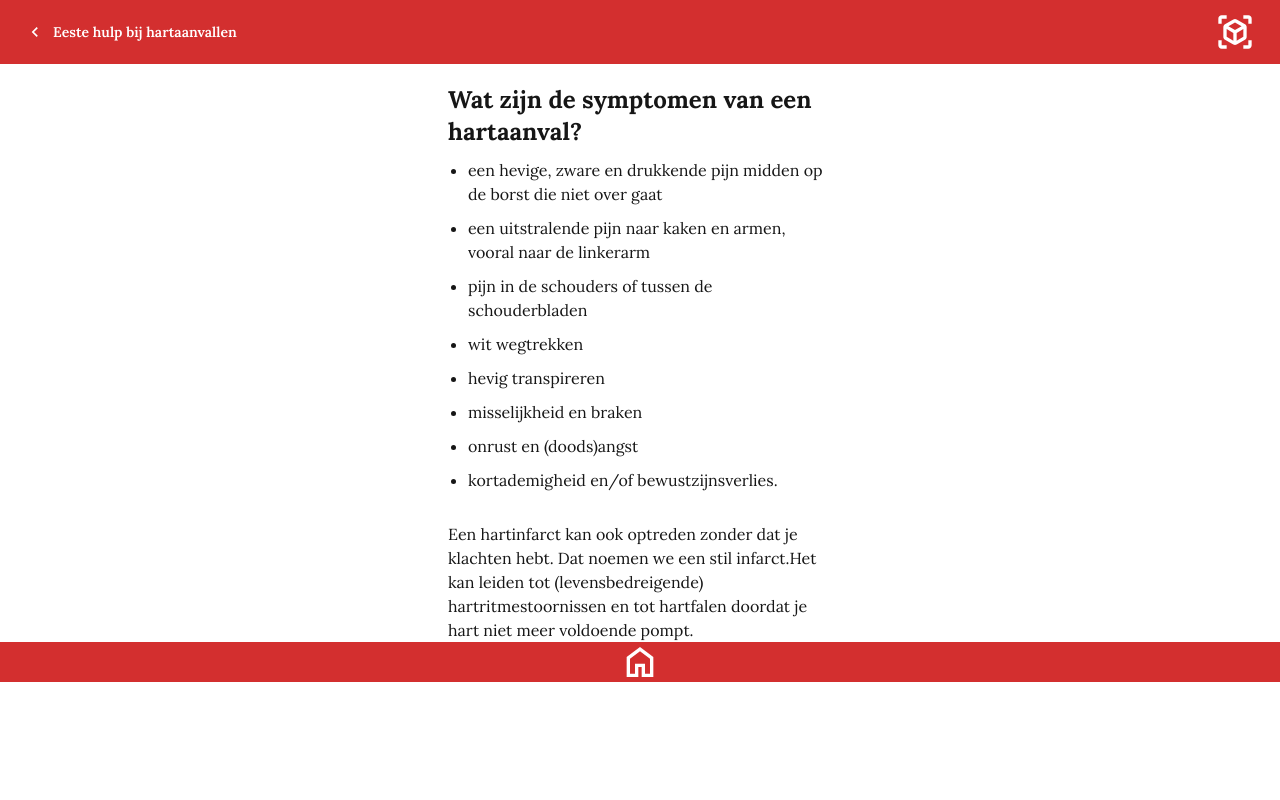
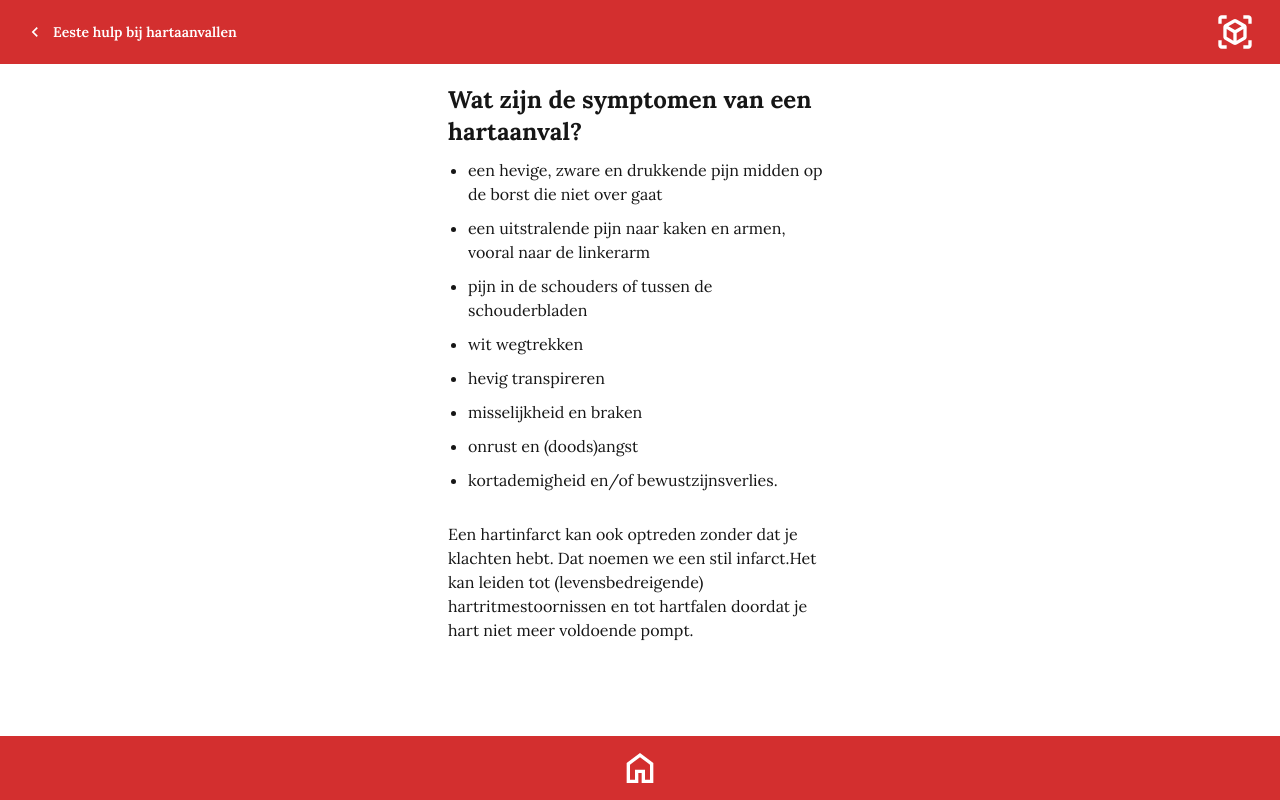
Before and after one commit to IsmailYaman/cp-ar, a Next.js app: page /ehbo/symptomen in a window 1280 px wide. Built offline with nearby package versions, Linux system fonts and the light colour scheme.

Commit message:
Finished the web component of the  application

```diff
--- a/app/aed/page.tsx
+++ b/app/aed/page.tsx
@@ -27,9 +27,9 @@ const AedHome: React.FC = () => {
     const hasNext = currentAedIndex < aed.length - 1; // Determine if there is a next item
 
     return (
-        <>
+        <div className="flex flex-col h-screen">
             <Header title="AED training" />
-            <div className="w-96 mx-auto flex flex-col h-screen">
+            <div className="w-96 mx-auto flex-grow">
                 <div className="pt-5">
                     <h1 className="text-3xl">Wanneer moet je een AED gebruiken?</h1>
                     <p className="pt-2.5">
@@ -70,23 +70,25 @@ const AedHome: React.FC = () => {
                     )}
                 </div>
             </div>
-            {!hasNext && (
-                <div className="fixed inset-x-0 bottom-0 flex flex-col items-center pb-4 z-10">
-                    <a href="/aed" className="btn btn-primary w-full max-w-xs text-center">
+            {!hasNext ? ( // Use the variable hasNext
+                <div className="container w-96 mx-auto flex flex-col items-center pb-4 z-10">
+                    <a href="/aed" className="btn btn-primary btn-block text-center">
                         Eerste hulp bij hartaanvallen
                     </a>
-                    <a href="/" className="btn btn-secondary w-full max-w-xs my-3 text-center">
+                    <a href="/" className="btn btn-secondary btn-block my-3 text-center">
                         Terug naar hoofdmenu
                     </a>
                 </div>
+            ) : (
+                ""
             )}
             <Navbar
-                goToNextHandeling={goToNextAed}
-                goToPreviousHandeling={goToPreviousAed}
+                goToNextStep={goToNextAed}
+                goToPreviousStep={goToPreviousAed}
                 hasPrevious={currentAedIndex > 0}
                 hasNext={hasNext}
             />
-        </>
+        </div>
     );
 };
 
--- a/app/components/navbar.tsx
+++ b/app/components/navbar.tsx
@@ -2,35 +2,44 @@ import React from "react";
 import Image from "next/image";
 
 interface NavbarProps {
-    goToNextHandeling?: () => void;
-    goToPreviousHandeling?: () => void;
+    goToNextStep?: () => void;
+    goToPreviousStep?: () => void;
     hasPrevious?: boolean;
     hasNext?: boolean;
 }
 
-const Navbar: React.FC<NavbarProps> = ({ goToNextHandeling, goToPreviousHandeling, hasPrevious, hasNext }) => {
+const Navbar: React.FC<NavbarProps> = ({ goToNextStep, goToPreviousStep, hasPrevious, hasNext }) => {
     return (
         <>
-            <div className="bg-primary flex justify-between">
-                <button onClick={goToPreviousHandeling}>
+            <div className="bg-primary flex py-3 justify-between items-center text-center">
+                <button onClick={goToPreviousStep} className={`flex-grow ${!hasPrevious ? "invisible" : ""}`}>
                     <Image
                         src={"/img/back.svg"}
-                        className={`${!hasPrevious ? "invisible" : ""}`}
                         width={40}
                         height={40}
                         alt="back"
+                        className="mx-auto"
+                        layout="intrinsic"
                     />
                 </button>
-                <a href="/">
-                    <Image src={"/img/home.svg"} width={40} height={40} alt="home" />
+                <a href="/" className="flex-grow">
+                    <Image
+                        src={"/img/home.svg"}
+                        width={40}
+                        height={40}
+                        alt="home"
+                        className="mx-auto"
+                        layout="intrinsic"
+                    />
                 </a>
-                <button onClick={goToNextHandeling}>
+                <button onClick={goToNextStep} className={`flex-grow ${!hasNext ? "invisible" : ""}`}>
                     <Image
                         src={"/img/next.svg"}
-                        className={`${!hasNext ? "invisible" : ""}`}
                         width={40}
                         height={40}
                         alt="next"
+                        className="mx-auto"
+                        layout="intrinsic"
                     />
                 </button>
             </div>
--- a/app/data/data.tsx
+++ b/app/data/data.tsx
@@ -112,37 +112,39 @@ export const aed = [
     },
     {
         id: 2,
-        title: "2. Bel of laat 112 bellen",
+        title: "1. Voorbereiding van het AED",
         description: [
-            "Vraag om een ambulance en vertel dat er een slachtoffer bewusteloos is.",
-            "Zet de telefoon op luidspreken en leg deze bij je in de buurt. De hulpverlener aan de telefoon zal je door de reanimatie begeleiden.",
-            "Laat een AED halen door een omstander. Is er geen omstander? Alleen als een AED binnen je bereik is, pak je de AED. Laat de slachtoffer zonodig even alleen.",
+            "Ontbloot de borstkas van de slachtoffer: onderbreek de borstcompressies zo kort mogelijk",
+            "Activeer de AED.",
         ],
         image: ["/img/aed/2.jpg", "/img/aed/3.jpg"],
     },
     {
         id: 3,
-        title: "3. Controleer de ademhaling",
+        title: "2. Plaats de pads op de borst van de slachtoffer",
         description: [
-            "Til de kin op door twee vingers onder de kin te plaatsen en het hoofd naar achteren te kantelen.",
-            "Kijk, terwijl je de kin omhoog houdt naar de borstkast om te zien of deze omhoog komt.",
-            "Luister of je een ademhaling hoort en voel of je adem langs je wang voelt gaan.",
-            "Hoor je geen ademhaling? Start dan met reanimeren.",
+            "Plaats de pads op de borst van de slachtoffer",
+            "Zorg ervoor dat ze op de juiste kant worden geplaats, zoals aangegeven op de pad.",
+            "Zorg ervoor dat niemand het slachtoffer aanraakt.",
         ],
         image: "/img/aed/4.jpg",
     },
     {
         id: 4,
-        title: "4. Begin met reanimatie",
-        description: ["Plaats de slachtoffer op zijn rug."],
+        title: "3. Druk op “analyseren” op het AED",
+        description: [
+            "Het AED zal een analyse doen van het slachtoffer.",
+            "Als een schok nodig is, informeert de machine je.",
+            "Zorg ervoor dat niemand het slachtoffer aanraakt.",
+        ],
         image: "/img/aed/5.jpg",
     },
     {
         id: 5,
-        title: "4. Begin met reanimatie",
+        title: "4. Check de slachtoffer",
         description: [
-            "Plaats de slachtoffer op zijn rug.",
-            "Plaats de onderkant van je ene hand op de borst van het slachtoffer.",
+            "Verwijder de pads niet een ga door met reanimeren. Doe dit voor 5 cyclussen voordat je het AED opnieuw gebruikt.",
+            "Check of de pads nog op hun plaats zitten."
         ],
         image: "/img/aed/6.jpg",
     },
--- a/app/ehbo/handelingen/page.tsx
+++ b/app/ehbo/handelingen/page.tsx
@@ -15,11 +15,11 @@ interface Handeling {
 const Handelingen: React.FC = () => {
     const [currentHandelingIndex, setCurrentHandelingIndex] = useState<number>(0);
 
-    const goToNextHandeling = (): void => {
+    const goToNextStep = (): void => {
         setCurrentHandelingIndex((prevIndex) => Math.min(prevIndex + 1, handelingen.length - 1));
     };
 
-    const goToPreviousHandeling = (): void => {
+    const goToPreviousStep = (): void => {
         setCurrentHandelingIndex((prevIndex) => Math.max(prevIndex - 1, 0));
     };
 
@@ -27,7 +27,6 @@ const Handelingen: React.FC = () => {
     const hasNext = currentHandelingIndex < handelingen.length - 1; // Declare the variable hasNext
 
     return (
-        <>
             <div className="flex flex-col h-screen">
                 <Header title="Eerste hulp bij hartaanvallen" />
                 <div className="w-96 mx-auto flex-grow">
@@ -72,13 +71,12 @@ const Handelingen: React.FC = () => {
                     ""
                 )}
                 <Navbar
-                    goToNextHandeling={goToNextHandeling}
-                    goToPreviousHandeling={goToPreviousHandeling}
+                    goToNextStep={goToNextStep}
+                    goToPreviousStep={goToPreviousStep}
                     hasPrevious={currentHandelingIndex > 0}
                     hasNext={currentHandelingIndex < handelingen.length - 1}
                 />
             </div>
-        </>
     );
 };
 
--- a/app/ehbo/oorzaken/page.tsx
+++ b/app/ehbo/oorzaken/page.tsx
@@ -6,40 +6,50 @@ import React from "react";
 const Oorzaken = () => {
     const oorzaak = oorzaken;
     return (
-        <>
+        <div className="flex flex-col h-screen">
             <Header title="Eerste hulp bij hartaanvallen" />
-            <div className="w-96 mx-auto">
+            <div className="w-96 mx-auto flex-grow">
                 <div className="pt-5">
                     <h1 className="text-3xl">{oorzaak.title1}</h1>
                     {oorzaak.description1.map((desc, index) => (
-                        <p key={index} className="pt-2.5">{desc}</p>
+                        <p key={index} className="pt-2.5">
+                            {desc}
+                        </p>
                     ))}
                 </div>
                 <div className="pt-5">
                     <h2 className="text-2xl">{oorzaak.title2}</h2>
                     {oorzaak.description2.map((desc, index) => (
-                        <p key={index} className="pt-2.5">{desc}</p>
+                        <p key={index} className="pt-2.5">
+                            {desc}
+                        </p>
                     ))}
                     <ul className="list-disc pl-5 mb-5">
                         {oorzaak.description3.map((factor, index) => (
-                            <li key={index} className="pt-2.5 font-bold">{factor}</li>
+                            <li key={index} className="pt-2.5 font-bold">
+                                {factor}
+                            </li>
                         ))}
                     </ul>
                 </div>
                 <div className="pt-5">
                     <h2 className="text-2xl">{oorzaak.title4}</h2>
                     {oorzaak.description4.map((desc, index) => (
-                        <p key={index} className="pt-2.5">{desc}</p>
+                        <p key={index} className="pt-2.5">
+                            {desc}
+                        </p>
                     ))}
                     <ul className="list-disc pl-5 mb-5">
                         {oorzaak.description5.map((factor, index) => (
-                            <li key={index} className="pt-2.5 font-bold">{factor}</li>
+                            <li key={index} className="pt-2.5 font-bold">
+                                {factor}
+                            </li>
                         ))}
                     </ul>
                 </div>
             </div>
             <Navbar />
-        </>
+        </div>
     );
 };
 
--- a/app/ehbo/symptomen/page.tsx
+++ b/app/ehbo/symptomen/page.tsx
@@ -7,9 +7,9 @@ import React from "react";
 const Symptomen = () => {
     const symptoom = symptomen;
     return (
-        <>
+        <div className="flex flex-col h-screen">
             <Header title="Eeste hulp bij hartaanvallen" />
-            <div className="w-96 mx-auto">
+            <div className="w-96 mx-auto flex-grow">
                 <div className="pt-5">
                     <h2 className="text-2xl">{symptoom.title1}</h2>
                     <ul className="list-disc pl-5 mb-5">
@@ -23,7 +23,7 @@ const Symptomen = () => {
                 </div>
             </div>
             <Navbar />
-        </>
+        </div>
     );
 };
 
```
